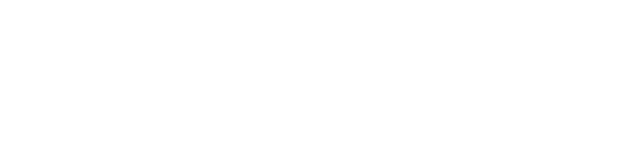
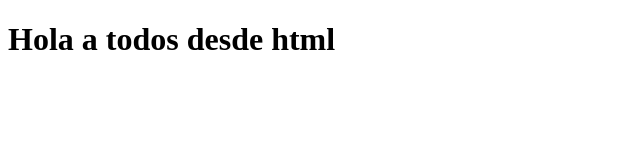
Before and after one commit to TonatiuhDSJ21/git-ejemplo, a plain HTML site: page index.html in a window 1280 px wide. Shown: the whole page, without its empty margins (0-640 px from the left). Drawn offline with Linux system fonts and the light colour scheme.

Commit message:
agregamos html

```diff
--- a/index.html
+++ b/index.html
@@ -7,6 +7,6 @@
     <title>Document</title>
 </head>
 <body>
-
+    <h1>Hola a todos desde html</h1>
 </body>
 </html>
```
